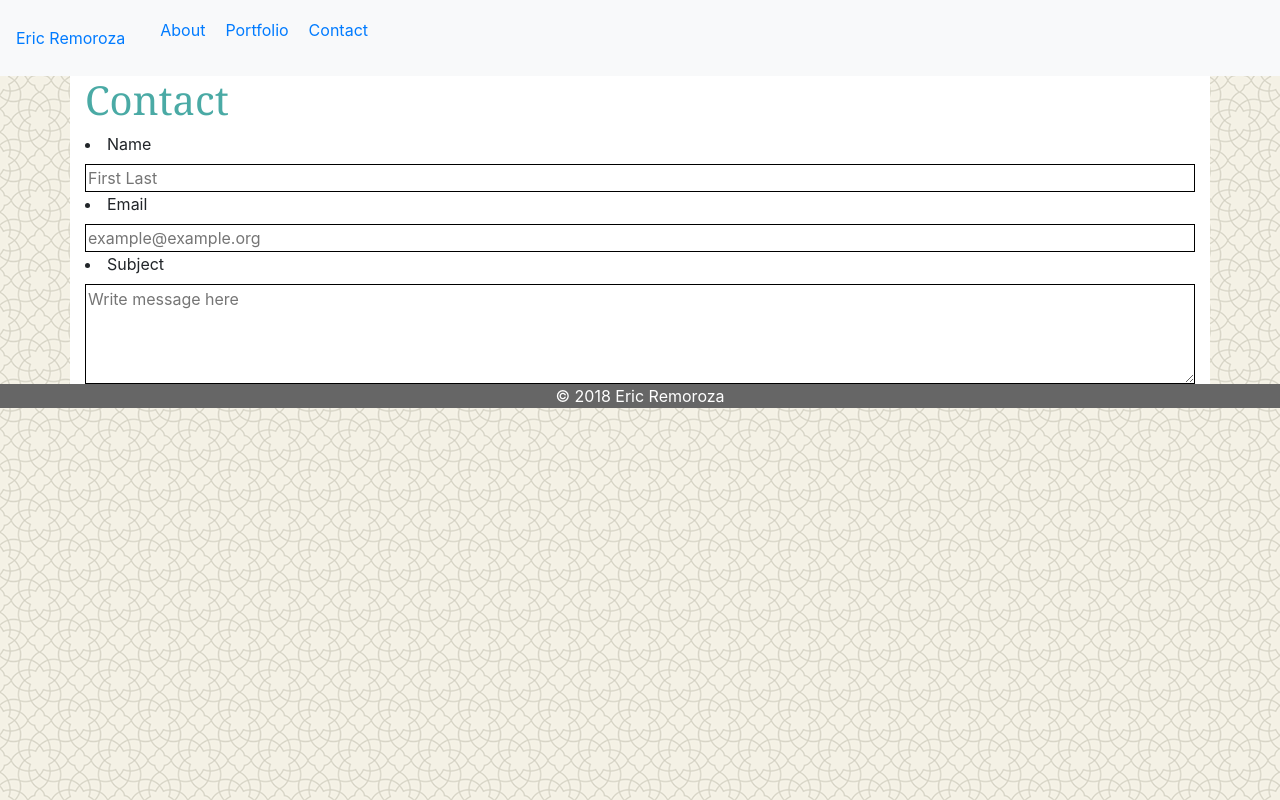
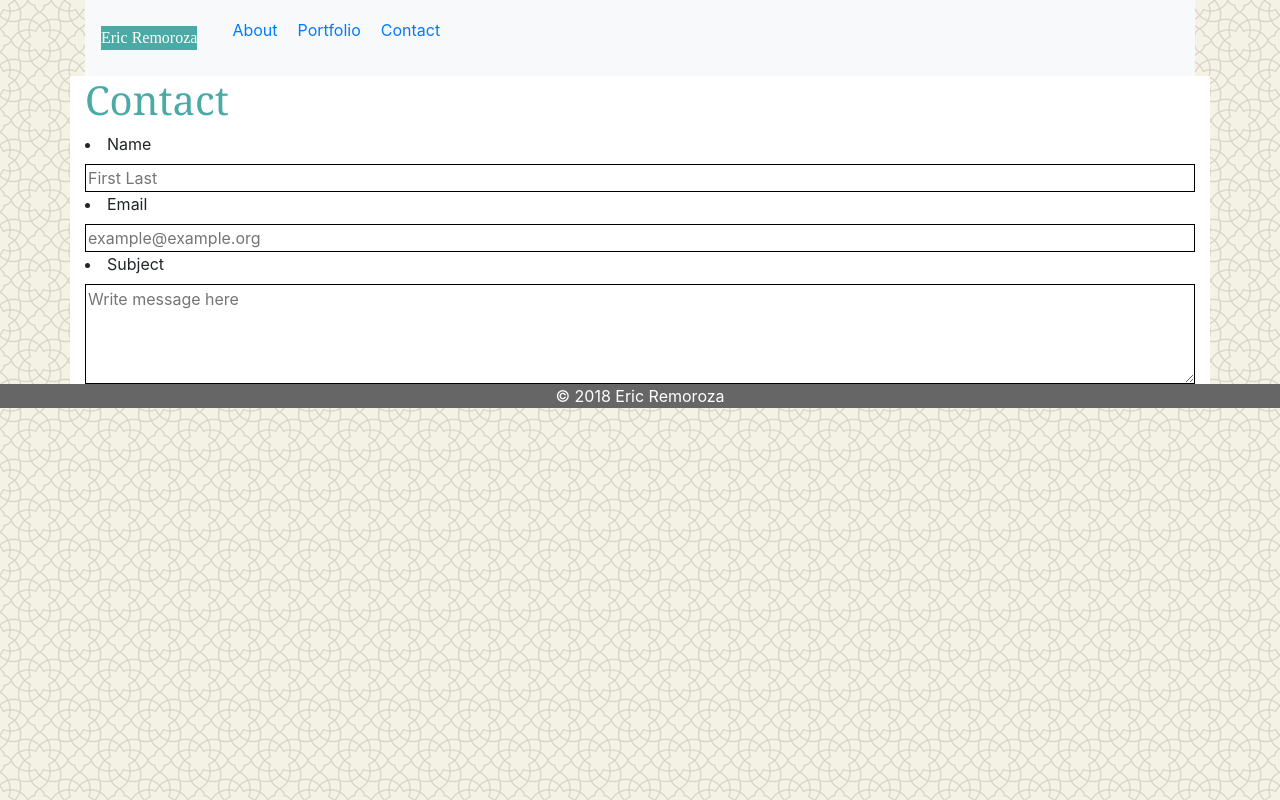
Before and after one commit to ericremoroza/Bootstrap-Portfolio, a plain HTML site: page contact.html in a window 1280 px wide. Drawn offline with nearby package versions, Linux system fonts and the light colour scheme.

Commit message:
initial site files

```diff
--- a/contact.html
+++ b/contact.html
@@ -11,8 +11,9 @@
 </head>
 
 <body style="background:url(images/oriental.png)">
+    <div class="container">
     <nav class="navbar navbar-expand-lg navbar-light bg-light">
-        <a href="index.html">Eric Remoroza</a>
+        <a href="index.html" style="background-color:#4aaaa5;color:#ffffff;font-family:'Times New Roman', Times, serif">Eric Remoroza</a>
         <div class="row">
             <div class="column">
                 <ul style="list-style-type:none; display:-webkit-inline-box; float:right">
@@ -22,6 +23,7 @@
                 </ul>
             </div>
         </div>
+    </div>
     </nav>
     <section class="container" style="background-color:white">
         <h1 style="color:#4aaaa5;font-family:Georgia, Times, 'Times New Roman', serif">Contact</h1>
```
Also changed, not shown: index.html (+3 -1 lines), portfolio.html (+3 -1 lines).
